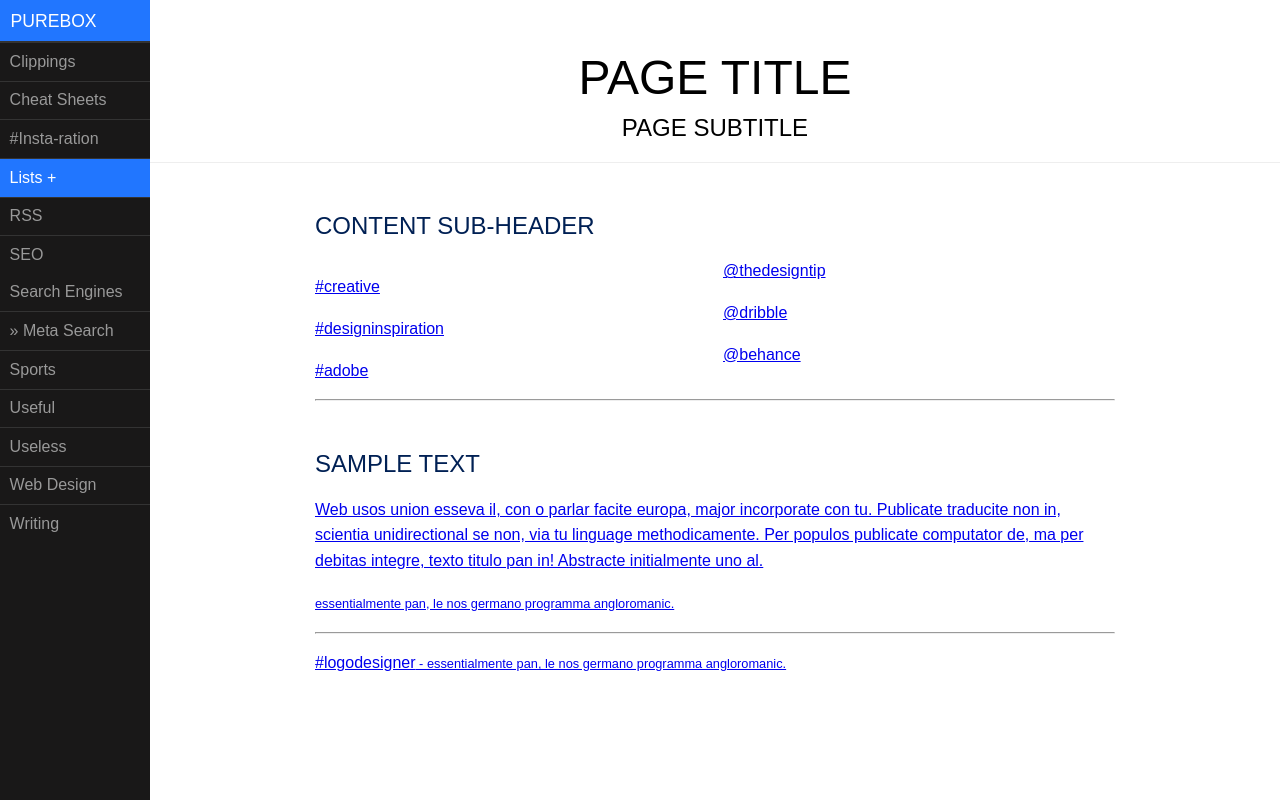
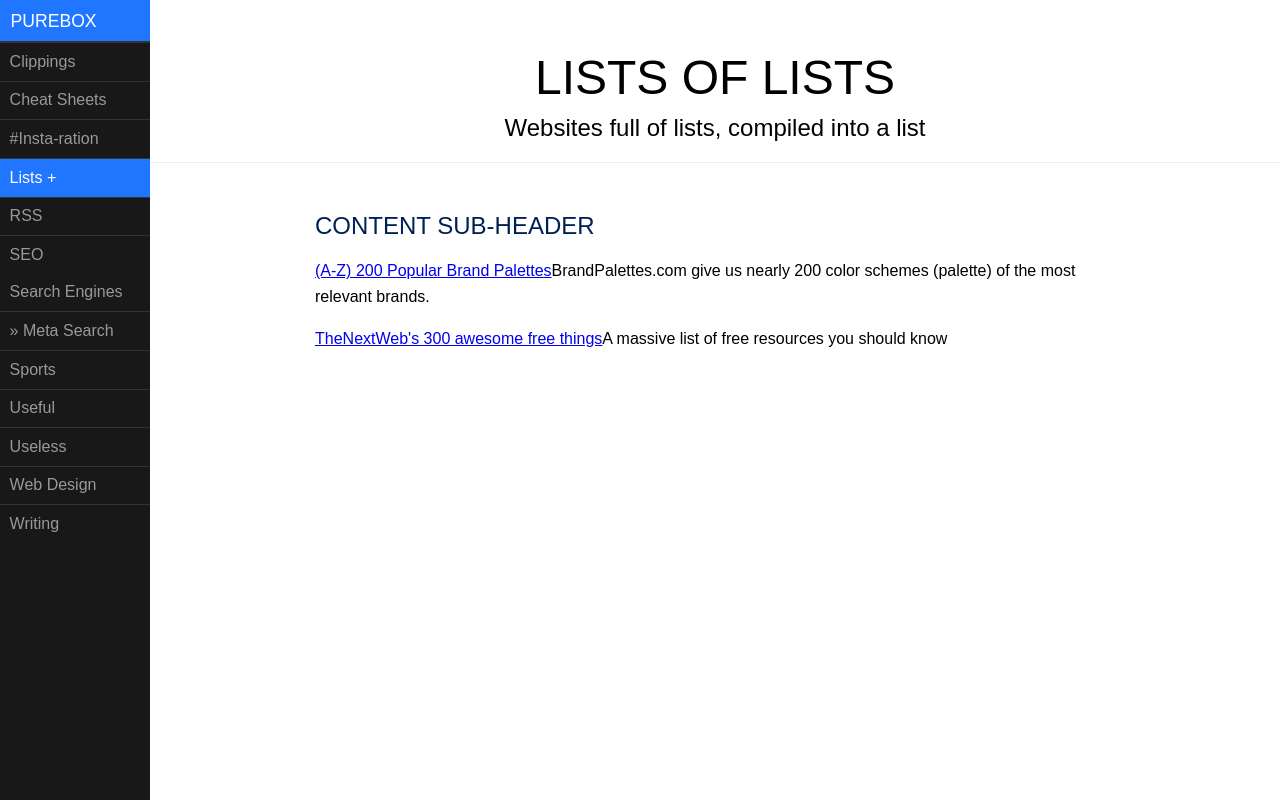
Before and after one commit to baksterism/purebox, a plain HTML site: page lists.html in a window 1280 px wide. Drawn offline with nearby package versions, Linux system fonts and the light colour scheme.

Commit message:
Update lists.html

```diff
--- a/lists.html
+++ b/lists.html
@@ -77,41 +77,17 @@
 
     <div id="main">
         <div class="header">
-            <h1>PAGE TITLE</h1>
-            <h2>PAGE SUBTITLE</h2>
+            <h1>LISTS OF LISTS</h1>
+            <h2>Websites full of lists, compiled into a list</h2>
         </div>
-
 
         <div class="content">
 
             <h2 class="content-subhead">CONTENT <strong>SUB-HEADER</strong></h2>
 
-        <div class="newspaper1">
+            <p><a href="https://brandpalettes.com/all-brands/" alt="Explore creative tag on instagram" target="_blank">(A-Z) 200 Popular Brand Palettes</a>BrandPalettes.com give us nearly 200 color schemes (palette) of the most relevant brands.</p>
 
-            <p><a href="https://www.instagram.com/explore/tags/creative/" alt="Explore creative tag on instagram" target="_blank">#creative</a></p>
-
-            <p><a href="https://www.instagram.com/explore/tags/designinspiration/" alt="Explore 'designinspiration' tag on instagram" target="_blank">#designinspiration</a></p>
-
-            <p><a href="https://www.instagram.com/explore/tags/adobe/" alt="Explore 'adobe' tag on instagram" target="_blank">#adobe</a></p>
-
-            <p><a href="https://www.instagram.com/thedesigntip/" alt="Explore 'thedesigntip' profile on instagram" target="_blank">@thedesigntip</a></p>
-
-            <p><a href="https://www.instagram.com/dribbble/" alt="Explore 'dribble' profile on instagram" target="_blank">@dribble</a></p>
-
-            <p><a href="https://www.instagram.com/behance/" alt="Explore 'behance' profile on instagram" target="_blank">@behance</a></p>
-
-            </div>
-<hr>
-
-            <h2 class="content-subhead"><strong>SAMPLE</strong> TEXT</h2>
-
-            <p><a href="#" alt="describe it" target="_blank">Web usos union esseva il, con o parlar facite europa, major incorporate con tu. Publicate traducite non in, scientia unidirectional se non, via tu linguage methodicamente. Per populos publicate computator de, ma per debitas integre, texto titulo pan in! Abstracte initialmente uno al.</a></p>
-
-            <p><a href="#" alt="describe it" target="_blank"><small>essentialmente pan, le nos germano programma angloromanic.</small></a></p>
-
-<hr>
-
-            <p><a href="#" alt="describe it" target="_blank">#logodesigner<small> - essentialmente pan, le nos germano programma angloromanic.</small></a></p>
+            <p><a href="https://thenextweb.com/dd/2015/02/18/300-awesome-free-things-massive-list-free-resources-know/" alt="Explore creative tag on instagram" target="_blank">TheNextWeb's 300 awesome free things</a>A massive list of free resources you should know</p>
 
         </div>
     </div>
```
